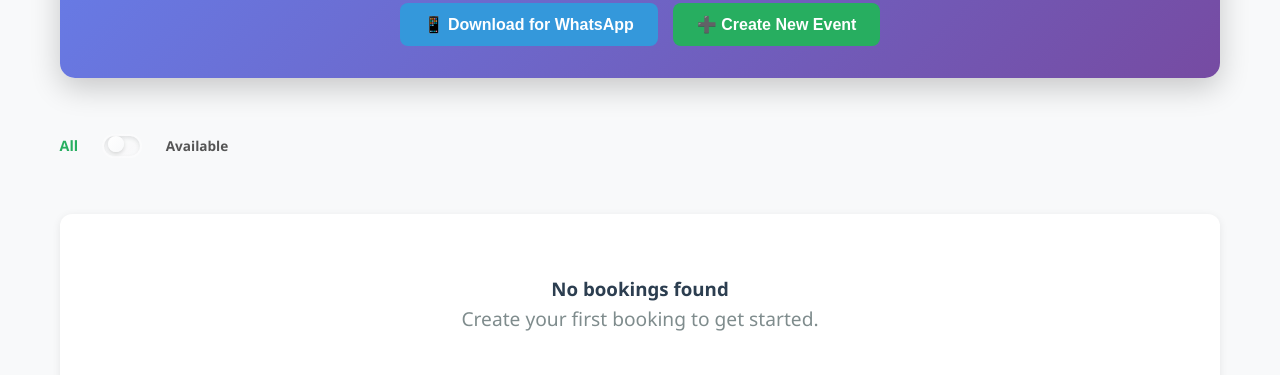
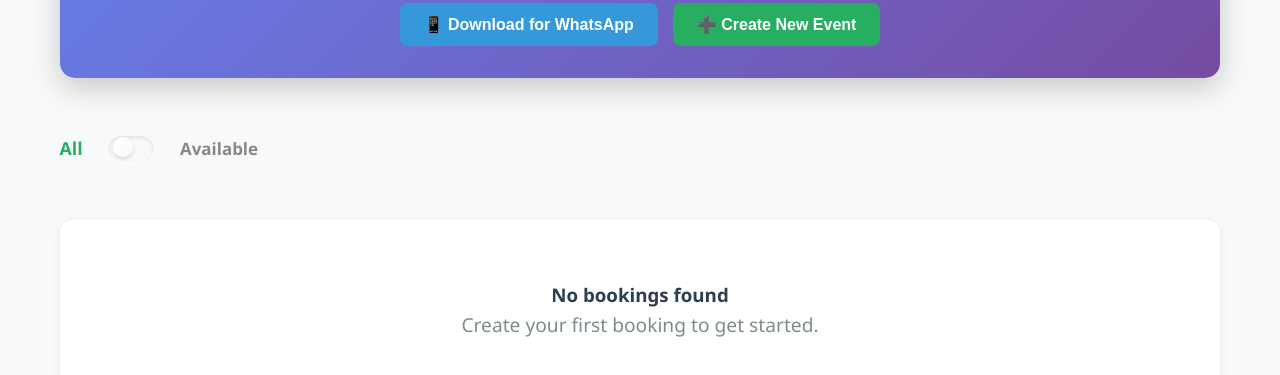
Before and after one commit to beardmeetsdev/bookmaster, a website: page index.html in a window 1280 px wide. Shown: the part 133-508 px from the top of the page. Drawn offline with Linux system fonts and the light colour scheme; no server answers.

Commit message:
Increase toggle font and size by 25% and change unselected font to medium grey

```diff
--- a/styles.css
+++ b/styles.css
@@ -35,9 +35,9 @@ header {
 }
 
 .toggle-label {
-    font-size: 0.85rem;
+    font-size: 1.06rem;
     font-weight: 600;
-    color: #555;
+    color: #888;
     text-shadow: none;
     transition: all 0.3s ease;
 }
@@ -50,8 +50,8 @@ header {
 .toggle-switch {
     position: relative;
     display: inline-block;
-    width: 40px;
-    height: 24px;
+    width: 50px;
+    height: 30px;
 }
 
 .toggle-switch input {
@@ -77,10 +77,10 @@ header {
 .slider:before {
     position: absolute;
     content: "";
-    height: 16px;
-    width: 16px;
-    left: 4px;
-    bottom: 4px;
+    height: 20px;
+    width: 20px;
+    left: 5px;
+    bottom: 5px;
     background: linear-gradient(135deg, #ffffff 0%, #f8f9fa 100%);
     transition: all 0.4s cubic-bezier(0.4, 0, 0.2, 1);
     border-radius: 50%;
@@ -94,7 +94,7 @@ input:checked + .slider {
 }
 
 input:checked + .slider:before {
-    transform: translateX(16px);
+    transform: translateX(20px);
     background: linear-gradient(135deg, #27ae60 0%, #2ecc71 100%);
     box-shadow: 0 2px 6px rgba(39,174,96,0.4);
 }
```
